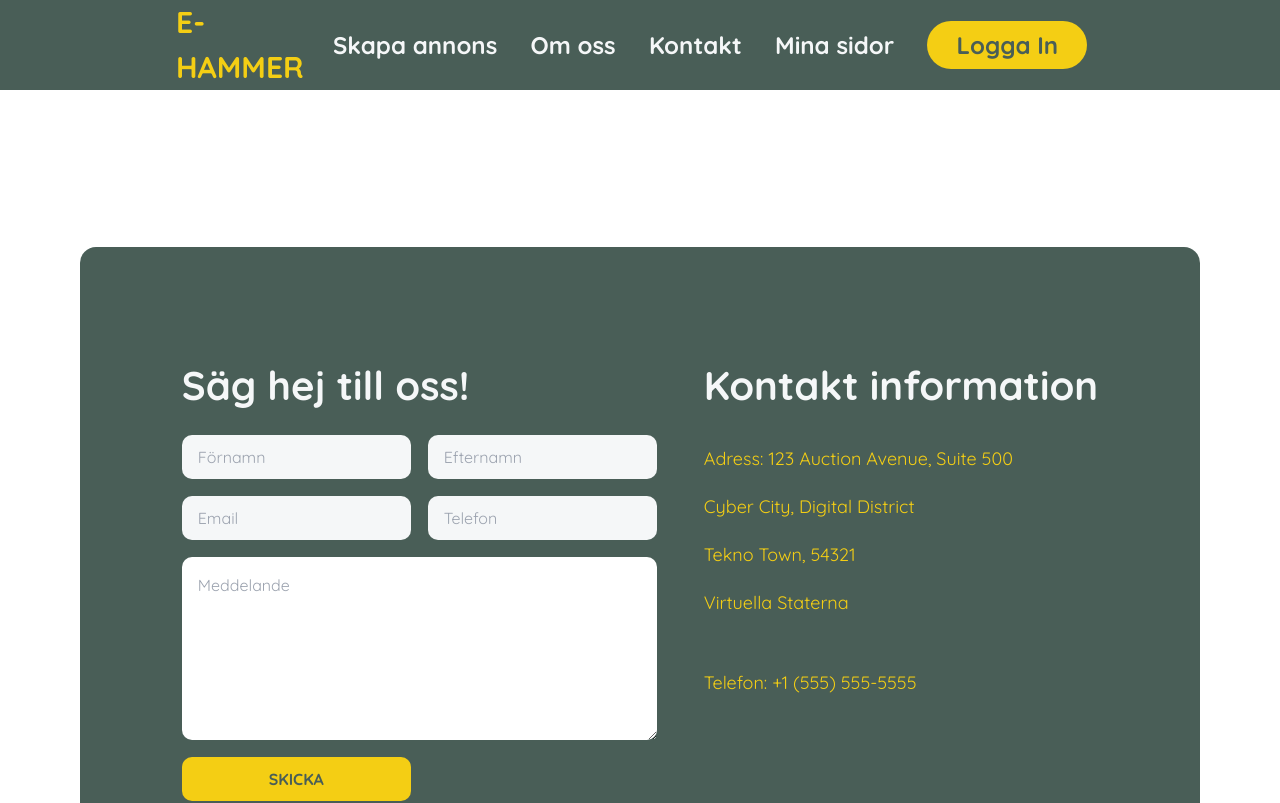
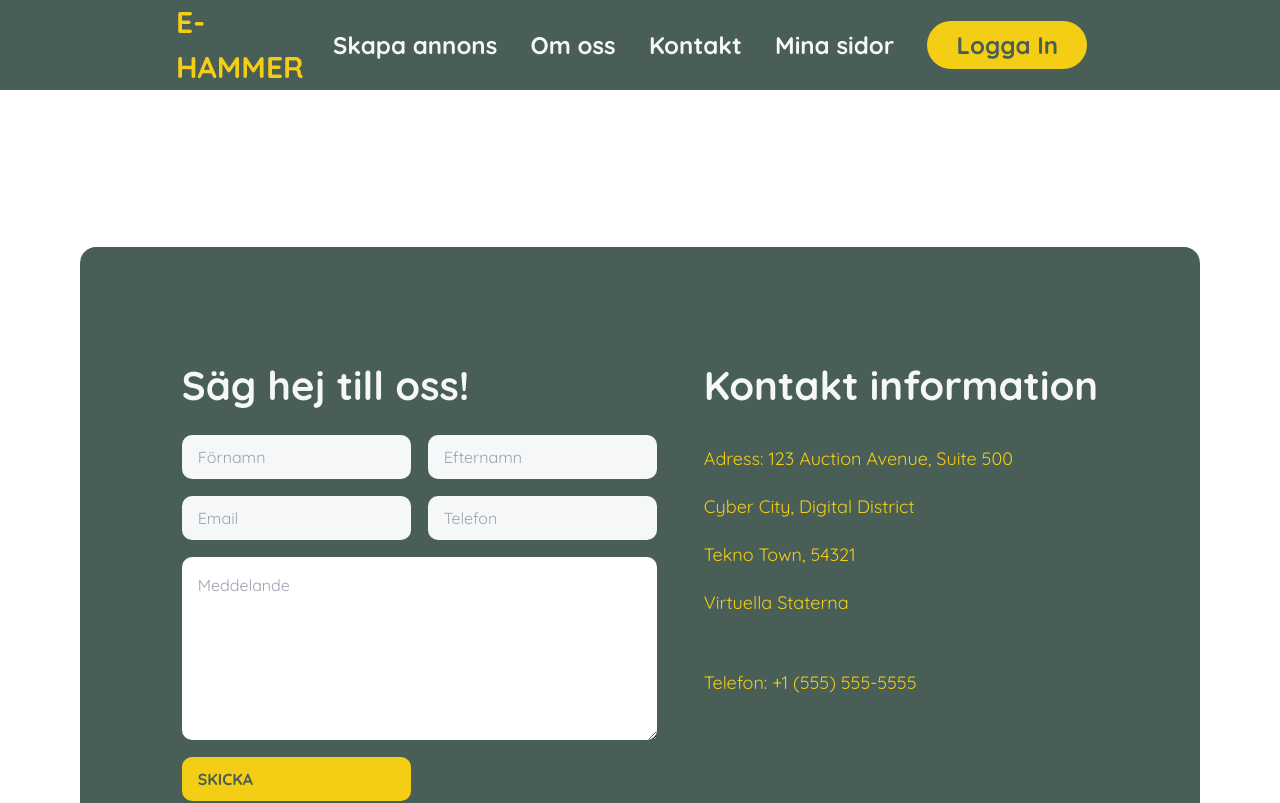
Before and after one commit to EddieMollerstrom/Online-Auktion-Grupp-5, a React (Vite) app in the folder client/: page /Contact in a window 1280 px wide. Shown: the top 803 px of the page. Built offline with nearby package versions, Linux system fonts and the light colour scheme; no server answers.

Commit message:
added id or else cypress test dosen't work

```diff
--- a/client/src/components/BidDialog.jsx
+++ b/client/src/components/BidDialog.jsx
@@ -63,6 +63,7 @@ export default function BidDialog({ productId, bids, minimumBid }) {
             <h2 className="text-center">Lägg bud</h2>
             <form className="flex flex-col">
               <input
+                id="bidDialogInput"
                 type="text"
                 placeholder="Bud"
                 onChange={(event) => setBidInput(event.target.value)}
@@ -72,6 +73,7 @@ export default function BidDialog({ productId, bids, minimumBid }) {
               <p>{badBidInput}</p>
 
               <button
+                id="addBidDialog"
                 type="button"
                 onClick={updateBids}
                 className="border-2 border-solid border-custom-green bg-custom-green text-custom-white rounded-md p-1 hover:bg-custom-white hover:text-custom-green"
--- a/client/src/pages/Contact.jsx
+++ b/client/src/pages/Contact.jsx
@@ -43,7 +43,6 @@ export default function Contact() {
                 placeholder="Meddelande"
               ></textarea>
               <input
-                type="submit"
                 className="bg-custom-yellow text-custom-green font-bold"
                 value="SKICKA"
               ></input>
```
